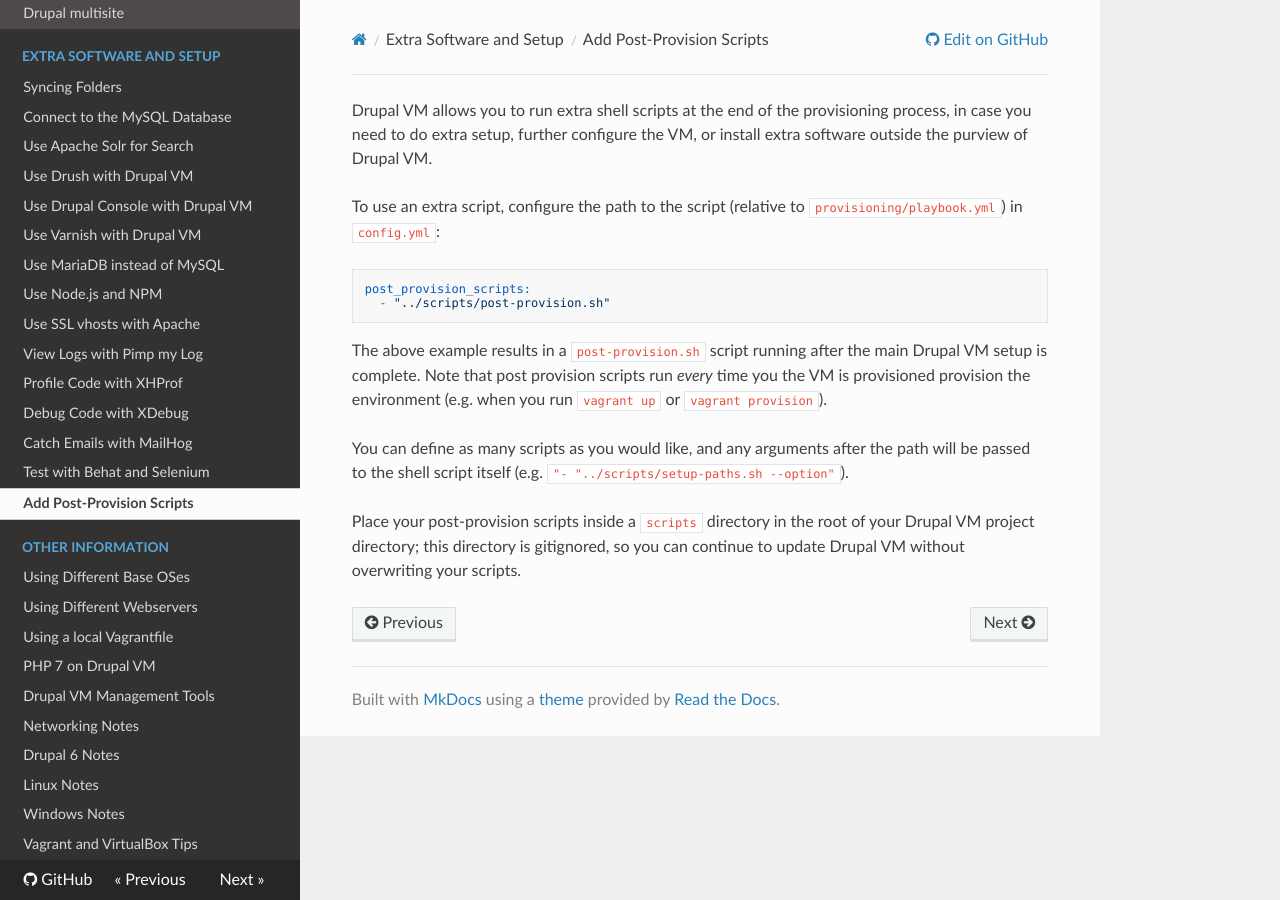
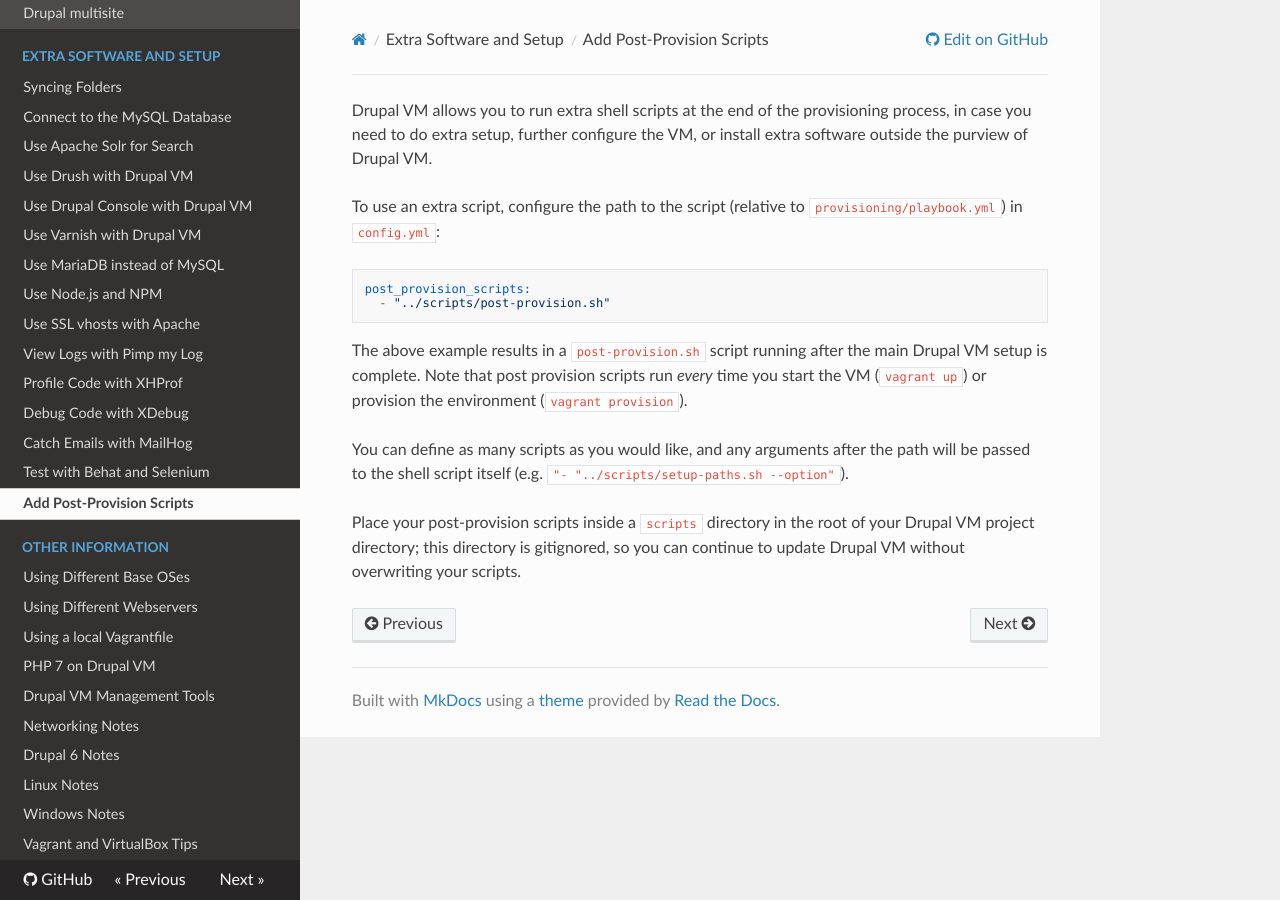
Before and after one commit to geerlingguy/drupal-vm, an MkDocs documentation site: the page built from docs/extras/scripts.md, in a window 1280 px wide. Built offline with MkDocs 1.6.1, drawn with Linux system fonts in a browser that asks for light colours; nearby versions of some CDN libraries; old or Windows-style settings are respelled for this version of MkDocs.

Commit message:
Update scripts.md
Corrected the wording for post provisioning scripts. Made it clearer to understand.

````diff
--- a/docs/extras/scripts.md
+++ b/docs/extras/scripts.md
@@ -7,7 +7,7 @@ post_provision_scripts:
   - "../scripts/post-provision.sh"
 ```
 
-The above example results in a `post-provision.sh` script running after the main Drupal VM setup is complete. Note that post provision scripts run _every_ time you the VM is provisioned provision the environment (e.g. when you run `vagrant up` or `vagrant provision`).
+The above example results in a `post-provision.sh` script running after the main Drupal VM setup is complete. Note that post provision scripts run _every_ time you start the VM (`vagrant up`) or provision the environment (`vagrant provision`).
 
 You can define as many scripts as you would like, and any arguments after the path will be passed to the shell script itself (e.g. `"- "../scripts/setup-paths.sh --option"`).
 
````
